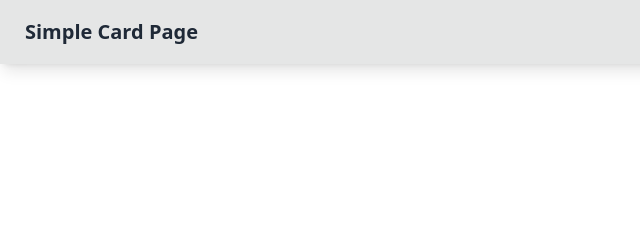
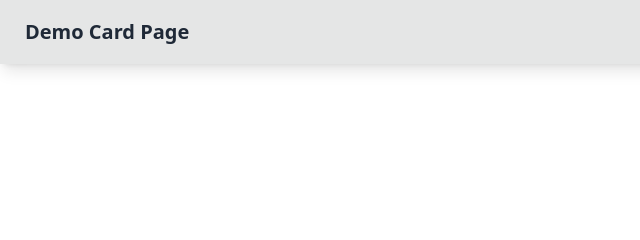
Before and after one commit to seesharprun/github-pages-preview-implementation, a plain HTML site: page index.html in a window 1280 px wide. Shown: the top 240 px of the page, 0-640 px from the left. Drawn offline with nearby package versions, Linux system fonts and the light colour scheme.

Commit message:
Update headers

```diff
--- a/index.html
+++ b/index.html
@@ -3,7 +3,7 @@
 <head>
     <meta charset="UTF-8">
     <meta name="viewport" content="width=device-width, initial-scale=1.0">
-    <title>Simple Card Page</title>
+    <title>Demo Card Page</title>
     <link href="https://cdn.jsdelivr.net/npm/daisyui@4.12.14/dist/full.min.css" rel="stylesheet" type="text/css" />
     <script src="https://cdn.tailwindcss.com"></script>
     <script src="theme.js"></script>
@@ -12,7 +12,7 @@
     <!-- Navigation Bar -->
     <div class="navbar bg-base-300 shadow-lg">
         <div class="flex-1">
-            <a class="btn btn-ghost text-xl">Simple Card Page</a>
+            <a class="btn btn-ghost text-xl">Demo Card Page</a>
         </div>
         <div class="flex-none">
             <label class="swap swap-rotate btn btn-ghost btn-circle">
```
